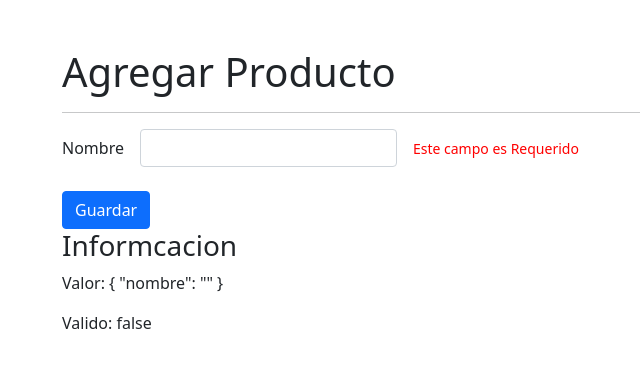
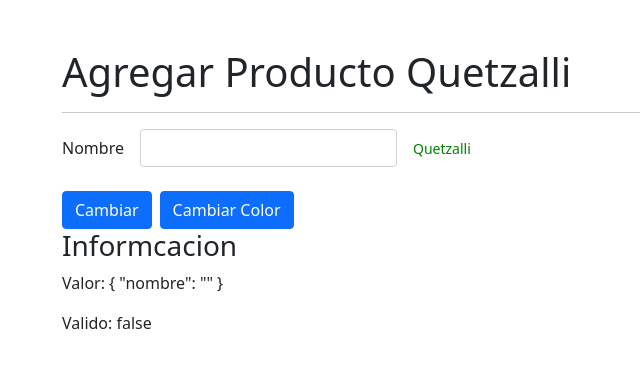
Before and after one commit to alejahndro02/directivasApp, an Angular app: page /productos/agregar in a window 1280 px wide. Shown: the top 368 px of the page, without its empty margins (20-660 px from the left). Built offline with nearby package versions, Linux system fonts and the light colour scheme.

Commit message:
se añaden las propiedades de mensaje y color

```diff
--- a/src/app/productos/pages/agregar/agregar.component.html
+++ b/src/app/productos/pages/agregar/agregar.component.html
@@ -1,4 +1,4 @@
-<h1 class="mt-5">Agregar Producto</h1>
+<h1 class="mt-5">Agregar Producto <span> {{texto1}} </span></h1>
 <hr>
 <form [formGroup]="miFormulario">
     <div class="row g-3 align-items-center mb-3">
@@ -12,13 +12,18 @@
         </div>
         <div class="col-auto">
             <span errorMsj
+                [mensaje]="texto1"
+                [color]="color"
                 *ngIf="msjError('nombre')">
             </span>
         </div>
     </div>
     <div class="row mt-4">
         <div class="col">
-            <button class="btn btn-primary">Guardar</button>
+            <button class="btn btn-primary"
+                (click)="cambiarNombre()">Cambiar</button>
+            <button class="btn btn-primary ms-2"
+                (click)="cambiarColor()">Cambiar Color</button>
         </div>
     </div>
 </form>
```
